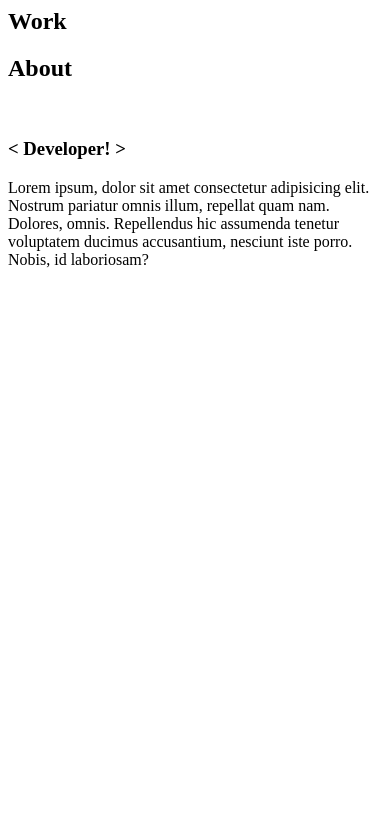
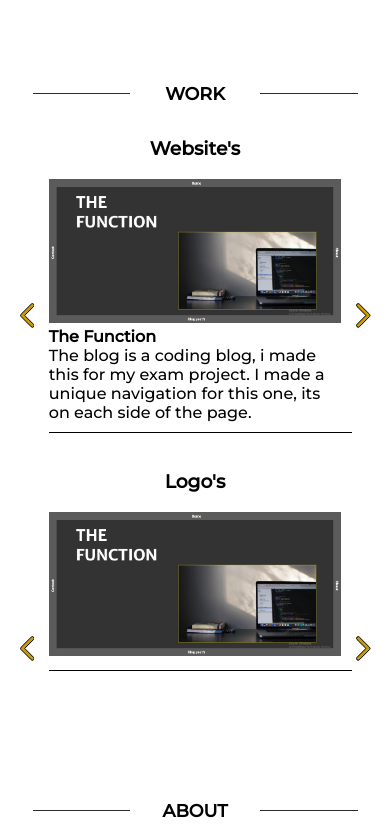
Before and after one commit to Sigvel/Sigvel-Portfolio, a plain HTML site: page index.html in a window 390 px wide. Shown: the part 182-1017 px from the top of the page. Before the commit the page ends 844 px from the top, so only its background shows below. Drawn offline with Linux system fonts and the light colour scheme.

Commit message:
carousel on mobile view, added imgs
variables.css file made.
imported font for use.

```diff
--- /dev/null
+++ b/css/import/variable.css
@@ -0,0 +1,8 @@
+@import url("https://fonts.googleapis.com/css2?family=Montserrat:wght@300;500&display=swap");
+
+:root {
+  --main-font: "Montserrat", sans-serif;
+  --text-color: #2d2d2d;
+  --header-weight: 500;
+  --main-weight: 300;
+}
--- a/css/style.css
+++ b/css/style.css
@@ -0,0 +1,165 @@
+@import url("/css/import/variable.css");
+
+/* Variables
+  --main-font: "'Montserrat', sans-serif;";
+  --text-color: #2d2d2d;
+  --header-weight: 500;
+  --main-weight: 300;
+*/
+
+body {
+  display: flex;
+  flex-direction: column;
+  margin: 0 auto;
+}
+
+main {
+  height: 100vh;
+  font-family: var(--main-font);
+}
+
+header {
+  margin-top: 10%;
+}
+
+ul {
+  display: flex;
+  gap: 5%;
+  justify-content: center;
+  padding: 0;
+}
+
+li {
+  list-style-type: none;
+  font-family: var(--main-font);
+}
+
+li a {
+  color: var(--text-color);
+}
+
+h3 {
+  text-align: center;
+}
+
+.img-box {
+  width: 75%;
+  margin: 0 auto;
+}
+
+.logo {
+  width: 100%;
+}
+
+.invinsible:not(:focus):not(:active) {
+  position: absolute;
+  height: 1px;
+  width: 1px;
+  overflow: hidden;
+  white-space: nowrap;
+  clip: rect(0 0 0 0);
+  clip-path: inset(50%);
+}
+
+.section-header {
+  display: flex;
+  justify-content: center;
+}
+
+h2 {
+  text-align: center;
+  width: 130px;
+  text-transform: uppercase;
+  font-size: 1.1rem;
+}
+
+.horizontal-line {
+  content: "";
+  background: var(--text-color);
+  width: 25%;
+  height: 1px;
+  align-self: center;
+}
+
+/* Work section */
+
+.work-section {
+  margin-top: 15%;
+}
+
+.slider-wrapper {
+  display: flex;
+}
+
+.slider {
+  display: flex;
+  width: 100%;
+  height: 70vw;
+  overflow: hidden;
+  position: relative;
+  justify-content: space-between;
+}
+
+.slider-item_wrap {
+  position: absolute;
+  display: flex;
+  width: 250%;
+}
+
+.slider-item {
+  display: flex;
+  flex-direction: column;
+  border-bottom: solid 1px;
+  padding-bottom: 1%;
+  position: relative;
+  width: 100%;
+  left: 5%;
+}
+
+.slider-item h4,
+.slider-item p {
+  margin: 0;
+  max-width: 90%;
+}
+
+.slider-img_wrap {
+  width: 90%;
+}
+
+.slider-img {
+  width: 100%;
+}
+
+.arrow-left {
+  background: white;
+  display: flex;
+  z-index: 9999;
+  padding-left: 5%;
+  padding-right: 1%;
+}
+
+.arrow-left svg {
+  align-self: center;
+  z-index: 9999;
+}
+
+.arrow-right {
+  display: flex;
+  background: white;
+  z-index: 9999;
+  padding-right: 5%;
+  padding-left: 1%;
+}
+
+.arrow-right svg {
+  align-self: center;
+  z-index: 9999;
+}
+
+.about-img_wrap {
+  width: 25%;
+}
+
+.personal-img {
+  width: 100%;
+}
--- a/index.html
+++ b/index.html
@@ -5,42 +5,154 @@
     <meta http-equiv="X-UA-Compatible" content="IE=edge" />
     <meta name="viewport" content="width=device-width, initial-scale=1.0" />
     <meta name="description" content="Welcome to my Portfolio site" />
+    <link rel="preconnect" href="https://fonts.googleapis.com" />
+    <link rel="preconnect" href="https://fonts.gstatic.com" crossorigin />
+    <link href="https://fonts.googleapis.com/css2?family=Montserrat:wght@300;500&display=swap" rel="stylesheet" />
+    <script src="https://kit.fontawesome.com/d527618ed6.js" crossorigin="anonymous"></script>
     <link href="/css/style.css" rel="stylesheet" />
-    <title>Sigvel | Portfolio</title>
+    <title>Homepage | Sigvel's Portfolio</title>
   </head>
   <body>
     <header>
+      <div class="img-box">
+        <img class="logo" src="/images/Logo/full-Logo.png" alt="Sigvel Portfolio logo" />
+      </div>
       <nav>
         <ul>
-          <li>Work</li>
-          <li>About</li>
-          <li>Contact</li>
+          <li><a href="#">Work</a></li>
+          <li><a href="#">About</a></li>
+          <li><a href="#">Contact</a></li>
         </ul>
       </nav>
     </header>
     <main>
       <h1 class="invinsible">Sigvel's Portfolio</h1>
-      <img class="logo" src="#" />
-      <section>
-        <h2>Work</h2>
+      <section class="work-section">
+        <div class="section-header">
+          <div class="horizontal-line"></div>
+          <h2>Work</h2>
+          <div class="horizontal-line"></div>
+        </div>
+        <h3>Website's</h3>
         <div class="slider-wrapper">
           <div class="slider">
-            <div class="slider-item"></div>
-            <div class="slider-item"></div>
-            <div class="slider-item"></div>
+            <div class="arrow-left">
+              <svg xmlns="http://www.w3.org/2000/svg" width="14.619" height="24.751" viewBox="0 0 14.619 24.751">
+                <path
+                  id="Icon_ionic-ios-arrow-back"
+                  data-name="Icon ionic-ios-arrow-back"
+                  d="M15.321,18l8.937-8.93a1.688,1.688,0,0,0-2.391-2.384L11.742,16.8a1.685,1.685,0,0,0-.049,2.327L21.86,29.32a1.688,1.688,0,0,0,2.391-2.384Z"
+                  transform="translate(-10.634 -5.562)"
+                  fill="#c89a04"
+                  stroke="#000"
+                  stroke-width="1"
+                />
+              </svg>
+            </div>
+            <div class="slider-item_wrap">
+              <div class="slider-item">
+                <div class="slider-img_wrap">
+                  <img class="slider-img" src="/images/code-blogg.jpg" />
+                </div>
+                <h4>The Function</h4>
+                <p>The blog is a coding blog, i made this for my exam project. I made a unique navigation for this one, its on each side of the page.</p>
+              </div>
+              <div class="slider-item">
+                <div class="slider-img_wrap">
+                  <img class="slider-img" src="/images/interactive-muesm.jpg" />
+                </div>
+              </div>
+              <div class="slider-item">
+                <div class="slider-img_wrap">
+                  <img class="slider-img" src="/images/square-eyes.jpg" />
+                </div>
+              </div>
+            </div>
+            <div class="arrow-right">
+              <svg xmlns="http://www.w3.org/2000/svg" width="14.619" height="24.751" viewBox="0 0 14.619 24.751">
+                <path
+                  id="Icon_ionic-ios-arrow-back"
+                  data-name="Icon ionic-ios-arrow-back"
+                  d="M20.683,18,11.746,9.07a1.688,1.688,0,0,1,2.391-2.384L24.262,16.8a1.685,1.685,0,0,1,.049,2.327L14.144,29.32a1.688,1.688,0,0,1-2.391-2.384Z"
+                  transform="translate(-10.751 -5.562)"
+                  fill="#c89a04"
+                  stroke="#000"
+                  stroke-width="1"
+                />
+              </svg>
+            </div>
+          </div>
+        </div>
+        <h3>Logo's</h3>
+        <div class="slider-wrapper">
+          <div class="slider">
+            <div class="arrow-left">
+              <svg xmlns="http://www.w3.org/2000/svg" width="14.619" height="24.751" viewBox="0 0 14.619 24.751">
+                <path
+                  id="Icon_ionic-ios-arrow-back"
+                  data-name="Icon ionic-ios-arrow-back"
+                  d="M15.321,18l8.937-8.93a1.688,1.688,0,0,0-2.391-2.384L11.742,16.8a1.685,1.685,0,0,0-.049,2.327L21.86,29.32a1.688,1.688,0,0,0,2.391-2.384Z"
+                  transform="translate(-10.634 -5.562)"
+                  fill="#c89a04"
+                  stroke="#000"
+                  stroke-width="1"
+                />
+              </svg>
+            </div>
+            <div class="slider-item_wrap">
+              <div class="slider-item">
+                <div class="slider-img_wrap">
+                  <img class="slider-img" src="/images/code-blogg.jpg" />
+                </div>
+              </div>
+              <div class="slider-item">
+                <div class="slider-img_wrap">
+                  <img class="slider-img" src="/images/interactive-muesm.jpg" />
+                </div>
+              </div>
+              <div class="slider-item">
+                <div class="slider-img_wrap">
+                  <img class="slider-img" src="/images/square-eyes.jpg" />
+                </div>
+              </div>
+            </div>
+            <div class="arrow-right">
+              <svg xmlns="http://www.w3.org/2000/svg" width="14.619" height="24.751" viewBox="0 0 14.619 24.751">
+                <path
+                  id="Icon_ionic-ios-arrow-back"
+                  data-name="Icon ionic-ios-arrow-back"
+                  d="M20.683,18,11.746,9.07a1.688,1.688,0,0,1,2.391-2.384L24.262,16.8a1.685,1.685,0,0,1,.049,2.327L14.144,29.32a1.688,1.688,0,0,1-2.391-2.384Z"
+                  transform="translate(-10.751 -5.562)"
+                  fill="#c89a04"
+                  stroke="#000"
+                  stroke-width="1"
+                />
+              </svg>
+            </div>
           </div>
         </div>
       </section>
       <section>
-        <h2>About</h2>
-        <img class="personal-image" src="" />
-        <h3>< Developer! ></h3>
-        <p>
-          Lorem ipsum, dolor sit amet consectetur adipisicing elit. Nostrum
-          pariatur omnis illum, repellat quam nam. Dolores, omnis. Repellendus
-          hic assumenda tenetur voluptatem ducimus accusantium, nesciunt iste
-          porro. Nobis, id laboriosam?
-        </p>
+        <div class="section-header">
+          <div class="horizontal-line"></div>
+          <h2>About</h2>
+          <div class="horizontal-line"></div>
+        </div>
+        <div class="about-heading">
+          <div class="about-img_wrap">
+            <img class="personal-img" src="/images/profile/profile-img.jpg" />
+          </div>
+          <h3>< Developer! ></h3>
+        </div>
+        <p>Lorem ipsum, dolor sit amet consectetur adipisicing elit. Nostrum pariatur omnis illum, repellat quam nam. Dolores, omnis. Repellendus hic assumenda tenetur voluptatem ducimus accusantium, nesciunt iste porro. Nobis, id laboriosam?</p>
+      </section>
+      <section>
+        <div class="section-header">
+          <div class="horizontal-line"></div>
+          <h2>Contact</h2>
+          <div class="horizontal-line"></div>
+        </div>
+        <form></form>
       </section>
     </main>
   </body>
```
Also changed, not shown: images/Logo/full-Logo.png (added), images/code-blogg.jpg (renamed from images/readme header image.jpg), images/interactive-muesm.jpg (renamed from images/readme-homepage_img.jpg), images/profile/profile-img.jpg (added), images/square-eyes.jpg (renamed from images/homepage-github-readme.jpg).
